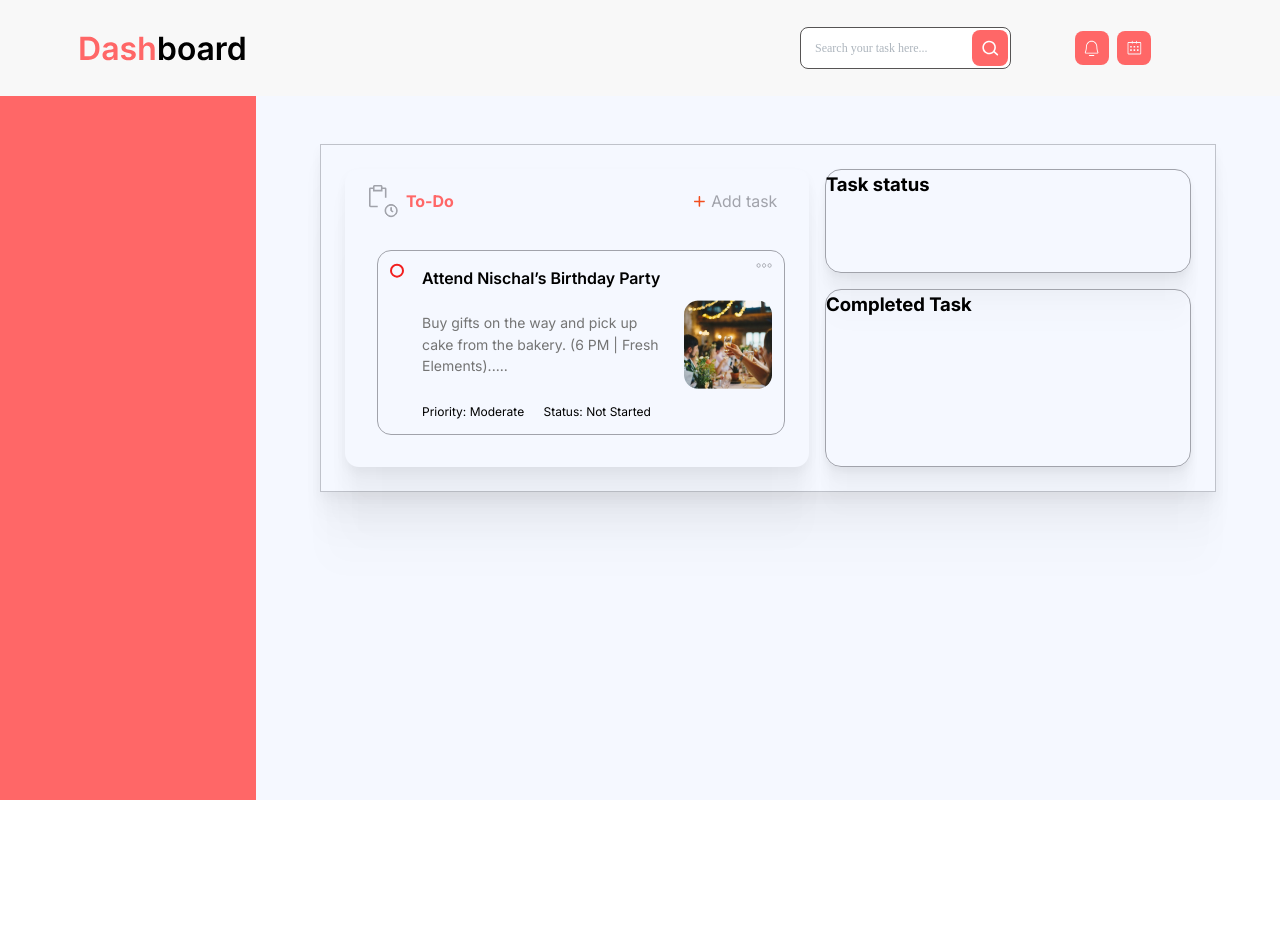
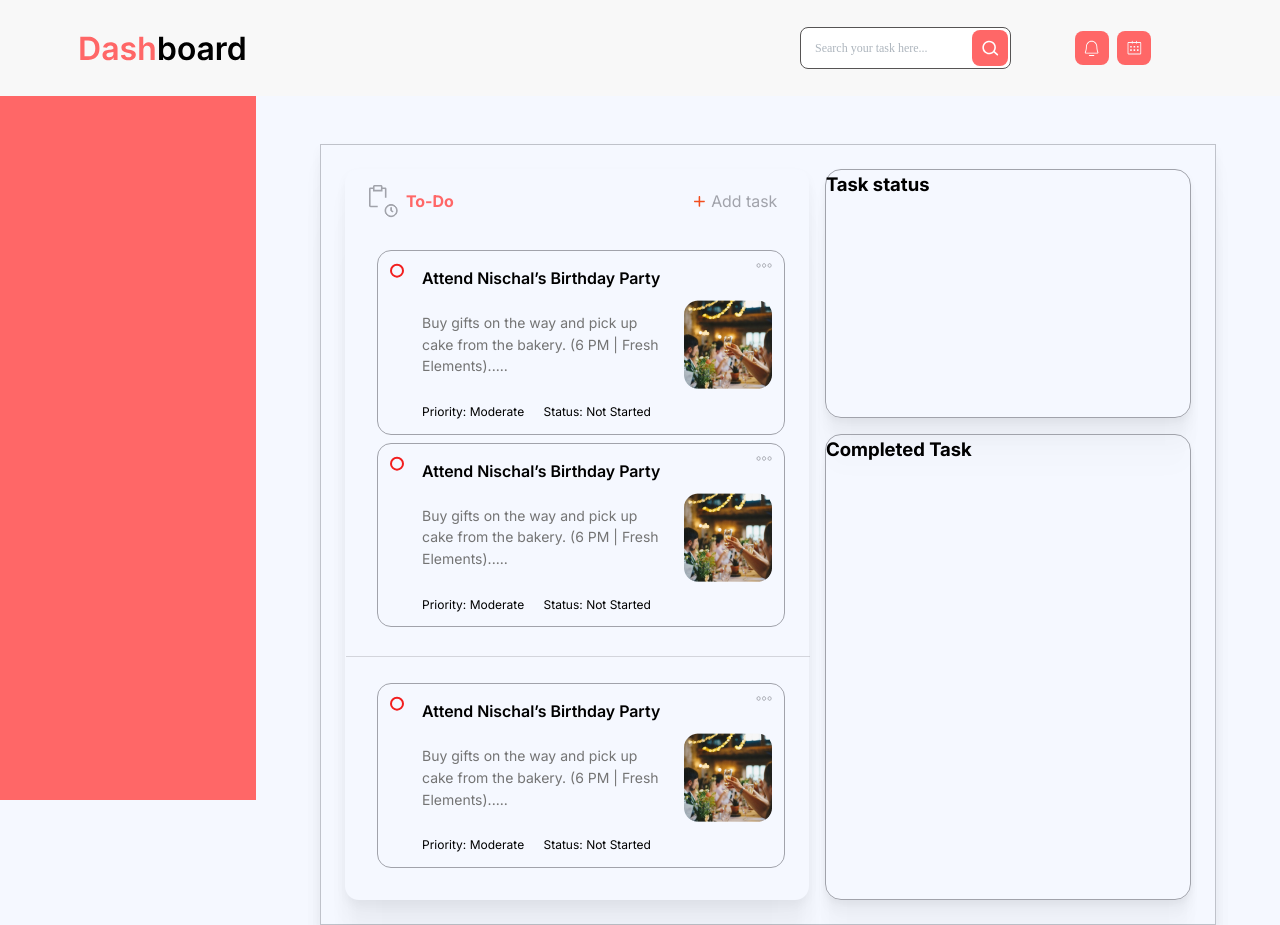
Before and after one commit to VladimirKrysin/To-Do-List, a React (Vite) app: page /dashboard in a window 1280 px wide. Before the commit the page ends 800 px from the top, so only its background shows below. Built offline with nearby package versions, Linux system fonts and the light colour scheme.

Commit message:
styled active tasks section

```diff
--- a/src/App.css
+++ b/src/App.css
@@ -9,6 +9,7 @@ body {
     width: 100%;
     height: 100%;
     font-family: 'Montserrat Variable', sans-serif !important;
+    background: #F5F8FF !important;
 }
 
 h1 {
--- a/src/components/dashboard/dashboard.jsx
+++ b/src/components/dashboard/dashboard.jsx
@@ -8,6 +8,7 @@ import AddTask from "../../assets/addTask.svg?react";
 import ToDoIcon from "../../assets/ToDoIcon.svg?react";
 import { ActiveTask } from "../../ui/active-task";
 import styles from "./dashboard.module.css"
+import "../../App.css"
 import { Flex } from "@mantine/core";
 export const Dashboard = () => {
 
@@ -49,6 +50,9 @@ export const Dashboard = () => {
                             </Flex>
                             <ul className={styles.activeList}>
                                 <ActiveTask />
+                                <ActiveTask />
+                                <div class={styles.line}></div>
+                                <ActiveTask />
                             </ul>
                         </section>
                         <section className={styles.stats}>
--- a/src/components/dashboard/dashboard.module.css
+++ b/src/components/dashboard/dashboard.module.css
@@ -39,6 +39,7 @@
 }
 
 .mainWrapper {
+    height: 100%;
     margin-top: 6rem;
     margin-left: 16rem;
     padding-top: 3rem;
@@ -64,6 +65,7 @@
 
     grid-template-columns: 1fr 1fr;
     gap: 1rem;
+    background: #F5F8FF;
 }
 
 .activeHeader {
@@ -105,6 +107,13 @@
     border-radius: 0.875rem;
     background: rgba(245, 248, 255, 1);
 
+    &:first-child {
+        margin-bottom: 0.5rem;
+    }
+
+    &:last-child {
+        margin-top: 3.5rem;
+    }
 }
 
 .notStartedIcon {
@@ -212,6 +221,13 @@ p {
     margin: 0;
 }
 
+.line {
+    width: 29rem;
+    top: 41rem;
+    left: 21.6rem;
+    border-bottom: 1px solid #A1A3AB69;
+    position: absolute;
+}
 
 a {
     text-decoration: none;
```
